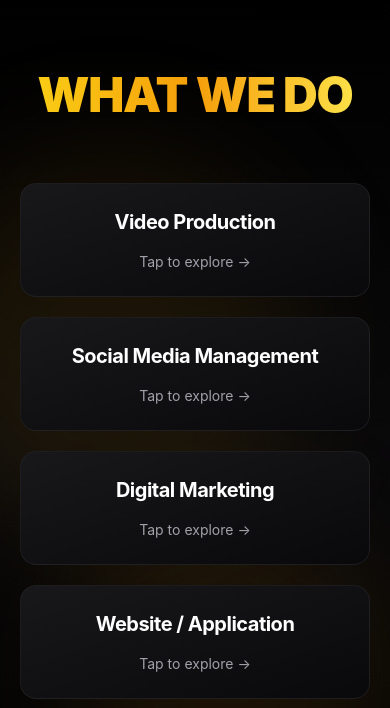
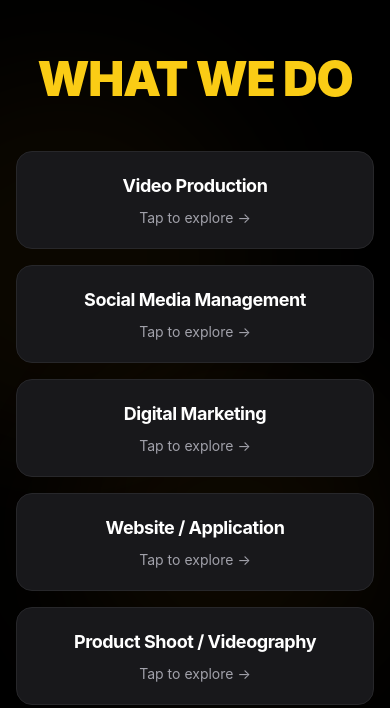
Before and after one commit to NITESH777RAJPUT/onion-production, a React (Vite) app: page / in a window 390 px wide. Shown: the part 1896-2604 px from the top of the page. Built offline with nearby package versions, Linux system fonts and the light colour scheme.

Commit message:
first commit

```diff
--- a/src/components/WhatWeDo.jsx
+++ b/src/components/WhatWeDo.jsx
@@ -28,7 +28,7 @@ function WhatWeDo() {
       "Meme Marketing",
       "Trend-based Content",
       "Educational Content",
-      "Story Content (Daily engagement)",
+      "Story Content",
       "Personal Branding Content",
       "Influencer-based Content",
       "Community Management",
@@ -48,7 +48,7 @@ function WhatWeDo() {
       "Local Marketing (GMB Ads)",
     ],
     "Website / Application": [
-      "Landing Pages (High converting)",
+      "Landing Pages",
       "Business Websites",
       "Portfolio Websites",
       "E-commerce Websites",
@@ -57,7 +57,7 @@ function WhatWeDo() {
       "Funnel Pages",
       "One-page Websites",
       "Custom Web Applications",
-      "Mobile Applications (Basic / Hybrid)",
+      "Mobile Applications",
     ],
     "Product Shoot / Videography": [
       "E-commerce Product Photos",
@@ -75,101 +75,141 @@ function WhatWeDo() {
   };
 
   return (
-    <section className="py-20 md:py-28 bg-gradient-to-b from-black via-zinc-950 to-black text-white relative overflow-hidden">
-      {/* Subtle background glow */}
+    <section className="py-16 md:py-24 lg:py-28 bg-black text-white relative overflow-hidden">
+      {/* Optional subtle background glow */}
       <div className="absolute inset-0 pointer-events-none">
-        <div className="absolute -left-20 top-40 w-96 h-96 bg-yellow-600/10 rounded-full blur-3xl"></div>
-        <div className="absolute right-0 bottom-20 w-80 h-80 bg-amber-500/10 rounded-full blur-3xl"></div>
+        <div className="absolute -left-32 top-20 w-96 h-96 bg-yellow-600/5 rounded-full blur-3xl"></div>
+        <div className="absolute right-0 bottom-20 w-80 h-80 bg-amber-500/5 rounded-full blur-3xl"></div>
       </div>
 
-      <div className="max-w-7xl mx-auto px-5 sm:px-6 lg:px-8 relative z-10">
-        {/* Heading */}
-        <h2 className="text-5xl sm:text-6xl md:text-7xl font-black text-center mb-16 md:mb-20 tracking-tight">
-          <span className="bg-gradient-to-r from-yellow-400 via-amber-500 to-yellow-300 bg-clip-text text-transparent">
-            WHAT WE DO
-          </span>
+      <div className="max-w-7xl mx-auto px-4 sm:px-6 lg:px-8 relative z-10">
+        <h2 className="text-5xl sm:text-6xl md:text-7xl font-black text-center mb-12 md:mb-16 lg:mb-20 tracking-tight">
+          <span className="text-yellow-400">WHAT WE DO</span>
         </h2>
 
         {/* Cards Grid */}
-        <div className="grid sm:grid-cols-2 lg:grid-cols-3 xl:grid-cols-5 gap-5 md:gap-6">
+        <div className="grid grid-cols-1 xs:grid-cols-2 sm:grid-cols-2 md:grid-cols-3 lg:grid-cols-4 xl:grid-cols-5 gap-4 sm:gap-5 md:gap-6">
           {Object.keys(data).map((category) => (
             <div
               key={category}
               onClick={() => setActive(category)}
               className={`
                 group relative overflow-hidden
-                bg-gradient-to-br from-zinc-900 to-zinc-950
-                border border-zinc-800/60 hover:border-yellow-500/40
-                rounded-2xl p-6 md:p-8
-                cursor-pointer transition-all duration-500
-                hover:scale-[1.04] hover:shadow-2xl hover:shadow-yellow-900/20
-                backdrop-blur-sm
+                bg-zinc-900 border border-zinc-800 rounded-2xl p-5 sm:p-6 md:p-7
+                cursor-pointer transition-all duration-400
+                hover:scale-[1.03] sm:hover:scale-105 hover:shadow-lg hover:shadow-yellow-900/20
+                hover:border-yellow-500/40
               `}
             >
               {/* Shine effect on hover */}
               <div className="absolute inset-0 bg-gradient-to-r from-transparent via-yellow-400/10 to-transparent -translate-x-full group-hover:translate-x-full transition-transform duration-700 ease-out"></div>
 
-              <h3 className="text-xl md:text-2xl font-bold text-center group-hover:text-yellow-400 transition-colors duration-400">
+              <h3 className="text-lg sm:text-xl md:text-2xl font-bold text-center group-hover:text-yellow-400 transition-colors">
                 {category}
               </h3>
 
-              <div className="mt-4 text-sm text-zinc-400 text-center group-hover:text-zinc-300 transition-colors">
+              <p className="text-center text-zinc-400 mt-2 text-sm sm:text-base group-hover:text-zinc-300 transition-colors">
                 Tap to explore →
-              </div>
+              </p>
             </div>
           ))}
         </div>
       </div>
 
-      {/* ─── MODAL / OVERLAY ──────────────────────────────────────── */}
+      {/* ─── MODAL ──────────────────────────────────────── */}
       {active && (
         <div
-          className="fixed inset-0 bg-black/85 backdrop-blur-xl z-50 flex items-center justify-center px-4 animate-fadeIn"
+          className="fixed inset-0 bg-black/90 backdrop-blur-sm z-50 flex items-center justify-center px-4 animate-fadeIn"
           onClick={() => setActive(null)}
         >
           <div
-            className="bg-gradient-to-b from-zinc-900 to-zinc-950 rounded-2xl md:rounded-3xl max-w-2xl lg:max-w-3xl w-full max-h-[90vh] overflow-hidden shadow-2xl shadow-black/70 relative animate-popIn"
+            className={`
+              bg-zinc-900 rounded-2xl sm:rounded-3xl
+              max-w-4xl w-full max-h-[90vh] overflow-hidden
+              shadow-2xl shadow-black/70 relative
+              animate-popIn
+            `}
             onClick={(e) => e.stopPropagation()}
           >
-            {/* Gradient top bar */}
-            <div className="h-1.5 bg-gradient-to-r from-yellow-500 via-amber-400 to-yellow-600"></div>
-
-            <div className="p-7 md:p-10">
             {/* Header */}
-              <div className="flex items-center justify-between mb-7">
-                <h3 className="text-3xl md:text-4xl font-extrabold bg-gradient-to-r from-yellow-400 to-amber-500 bg-clip-text text-transparent">
+            <div className="flex justify-between items-center p-5 sm:p-6 md:p-7 border-b border-zinc-800">
+              <h3 className="text-2xl sm:text-3xl md:text-4xl font-bold text-yellow-400">
                 {active}
               </h3>
-
               <button
                 onClick={() => setActive(null)}
-                  className="text-zinc-400 hover:text-yellow-400 text-3xl transition-colors duration-300"
+                className="text-3xl text-zinc-400 hover:text-yellow-400 transition-colors"
                 aria-label="Close"
               >
-                  ×
+                ✕
               </button>
             </div>
 
-              {/* Scrollable list */}
-              <ul className="space-y-4 md:space-y-5 max-h-[60vh] overflow-y-auto pr-3 custom-scrollbar">
+            {/* Grid of box items */}
+            <div className="p-5 sm:p-6 md:p-8 max-h-[calc(90vh-80px)] overflow-y-auto custom-scrollbar">
+              <div className="grid grid-cols-2 sm:grid-cols-3 md:grid-cols-4 gap-3 sm:gap-4 md:gap-5">
                 {data[active].map((item, i) => (
-                  <li
+                  <div
                     key={i}
-                    className="flex items-start gap-3 text-lg md:text-xl opacity-0 animate-slideUp"
+                    className={`
+                      bg-black border border-zinc-800 rounded-xl p-4 text-center
+                      hover:border-yellow-500/60 hover:scale-[1.03] hover:shadow-md
+                      transition-all duration-300 opacity-0 animate-slideUp
+                    `}
                     style={{
                       animationDelay: `${i * 60}ms`,
                       animationFillMode: "forwards",
                     }}
                   >
-                    <span className="text-yellow-500 font-bold mt-1.5 text-xl">›</span>
-                    <span className="text-zinc-200 leading-relaxed">{item}</span>
-                  </li>
+                    <p className="text-sm sm:text-base text-zinc-200 leading-relaxed">
+                      {item}
+                    </p>
+                  </div>
                 ))}
-              </ul>
+              </div>
             </div>
           </div>
         </div>
       )}
+
+      {/* Add these animations to your global CSS or tailwind config */}
+      <style jsx global>{`
+        @keyframes fadeIn {
+          from { opacity: 0; }
+          to   { opacity: 1; }
+        }
+        @keyframes popIn {
+          0%   { opacity: 0; transform: scale(0.92); }
+          60%  { opacity: 1; transform: scale(1.02); }
+          100% { transform: scale(1); }
+        }
+        @keyframes slideUp {
+          from { opacity: 0; transform: translateY(20px); }
+          to   { opacity: 1; transform: translateY(0); }
+        }
+        .animate-fadeIn {
+          animation: fadeIn 0.4s ease-out forwards;
+        }
+        .animate-popIn {
+          animation: popIn 0.5s cubic-bezier(0.34, 1.56, 0.64, 1) forwards;
+        }
+        .animate-slideUp {
+          animation: slideUp 0.6s ease-out forwards;
+        }
+        .custom-scrollbar::-webkit-scrollbar {
+          width: 6px;
+        }
+        .custom-scrollbar::-webkit-scrollbar-track {
+          background: transparent;
+        }
+        .custom-scrollbar::-webkit-scrollbar-thumb {
+          background: #4b5563;
+          border-radius: 3px;
+        }
+        .custom-scrollbar::-webkit-scrollbar-thumb:hover {
+          background: #6b7280;
+        }
+      `}</style>
     </section>
   );
 }
--- a/src/index.css
+++ b/src/index.css
@@ -191,6 +191,23 @@ h1, h2, h3, h4, h5, h6 {
   left: 150%;
 }
 
+.custom-scrollbar::-webkit-scrollbar {
+    width: 6px;
+}
+
+.custom-scrollbar::-webkit-scrollbar-track {
+    background: transparent;
+}
+
+.custom-scrollbar::-webkit-scrollbar-thumb {
+    background: #4b5563;
+    border-radius: 3px;
+}
+
+.custom-scrollbar::-webkit-scrollbar-thumb:hover {
+    background: #6b7280;
+}
+
 /* Optional subtle grain/noise background (uncomment if wanted) */
 /*
 body::before {
```
Lines whose indentation alone changed are shown as unchanged.
